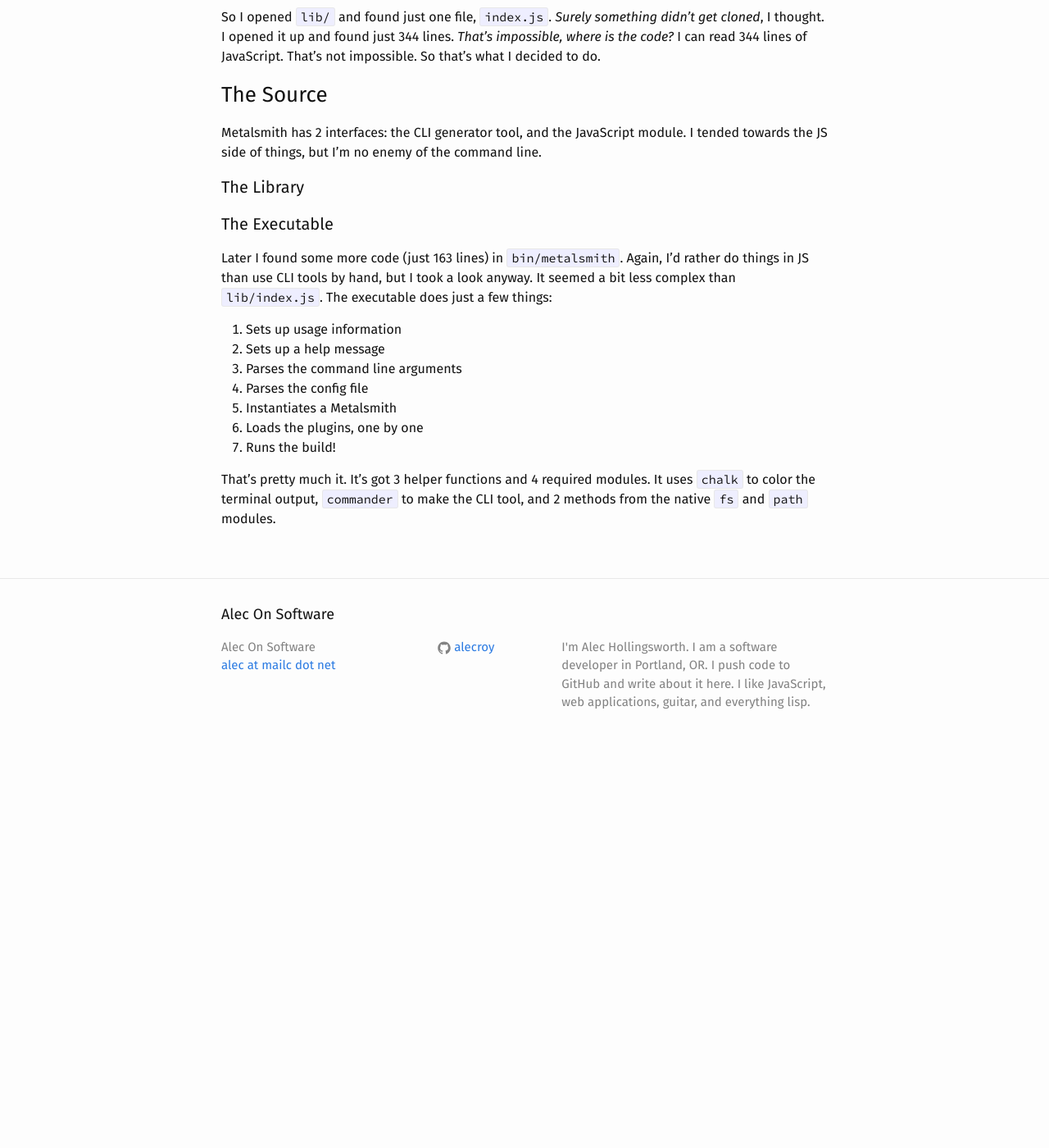
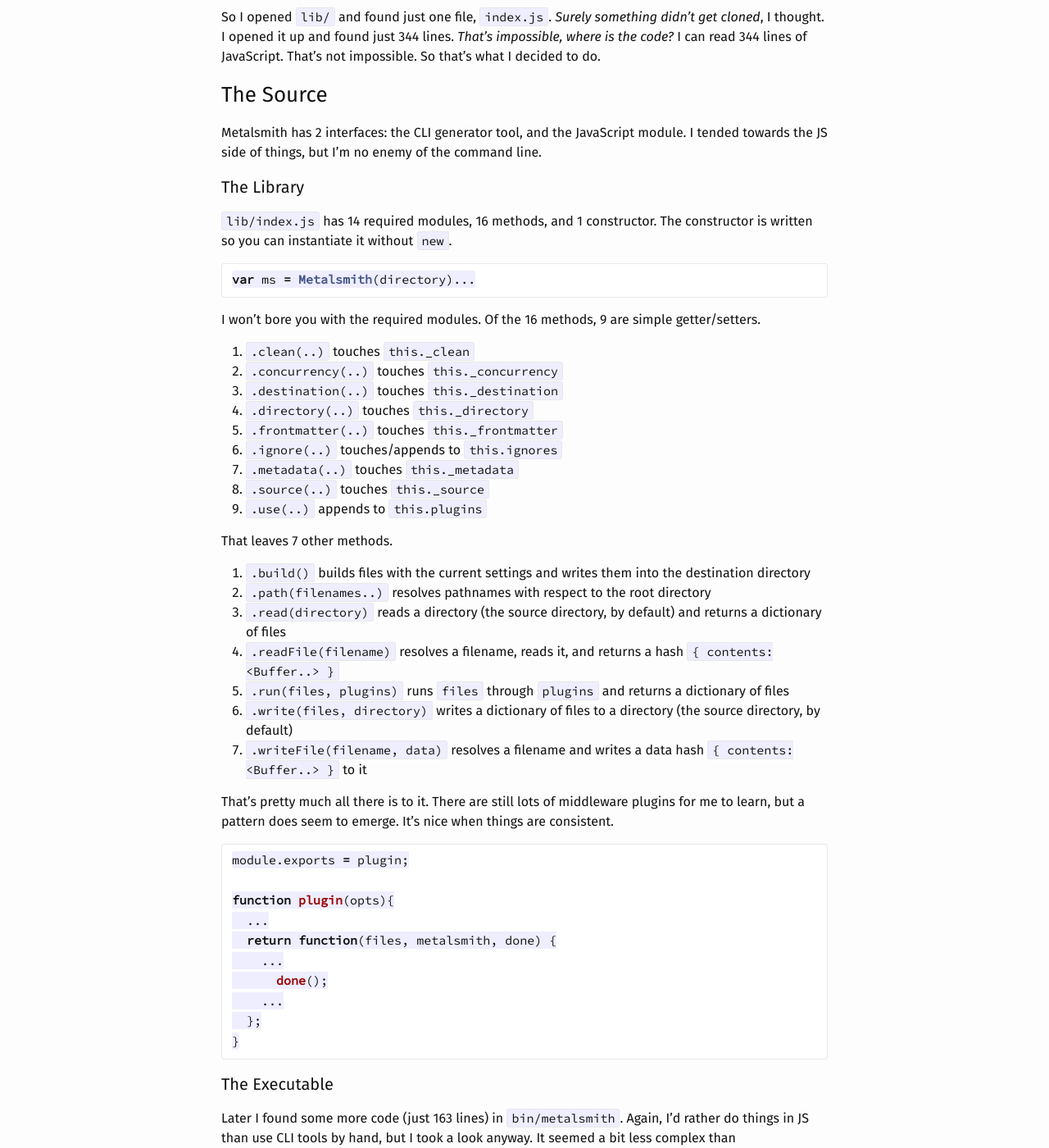
Before and after one commit to alecroy/alecroy.github.io, a Jekyll site: the page built from _posts/2015-05-17-understanding-metalsmith.md, in a window 1280 px wide and 1400 px high, scrolled down 1417 px. Shown: the whole window at 82% size. Built offline with Jekyll 4.4.1, drawn with Linux system fonts in a browser that asks for light colours; Markdown is read by kramdown in place of the engine named in the settings; before the commit the page ends 2345 px from its top, so only the background shows below that; some of the changed text lies outside the part shown.

Commit message:
finish post: Understanding Metalsmith

```diff
--- a/_posts/2015-05-17-understanding-metalsmith.md
+++ b/_posts/2015-05-17-understanding-metalsmith.md
@@ -40,7 +40,7 @@ The DIY theming seemed a bit spartan, but it does give you some freedom.  It's l
 
 I found a series of good blog [posts by Mike Valstar][valstar] discussing Metalsmith.  He mentioned looking at the source code as a good way to understand what it did.  I didn't feel like I *got it* from just reading the documentation, so I thought I'd give it a try.
 
-Usually, diving into the source just to read it is not a rewarding experience.  I hate getting lost in 2000-line files.  I could not have been more wrong about Metalsmith.  I [cloned their repository][metal-gh] and looked at their `index.js`.  Like a lot of projects, it was just a thin wrapper over the `lib/` directory.
+Diving into the source just to read it is not always a rewarding experience.  Not so! with Metalsmith.  I [cloned their repository][metal-gh] and looked at their `index.js`.  Like a lot of projects, it was just a thin wrapper over the `lib/` directory.
 
 ~~~javascript
 module.exports = require('./lib');
@@ -54,6 +54,49 @@ Metalsmith has 2 interfaces: the CLI generator tool, and the JavaScript module.
 
 #### The Library
 
+`lib/index.js` has 14 required modules, 16 methods, and 1 constructor.  The constructor is written so you can instantiate it without `new`.
+
+~~~javascript
+var ms = Metalsmith(directory)...
+~~~
+
+I won't bore you with the required modules.  Of the 16 methods, 9 are simple getter/setters.
+
+1.  `.clean(..)` touches `this._clean`
+1.  `.concurrency(..)` touches `this._concurrency`
+1.  `.destination(..)` touches `this._destination`
+1.  `.directory(..)` touches `this._directory`
+1.  `.frontmatter(..)` touches `this._frontmatter`
+1.  `.ignore(..)` touches/appends to `this.ignores`
+1.  `.metadata(..)` touches `this._metadata`
+1.  `.source(..)` touches `this._source`
+1.  `.use(..)` appends to `this.plugins`
+
+That leaves 7 other methods.
+
+1.  `.build()` builds files with the current settings and writes them into the destination directory
+1.  `.path(filenames..)` resolves pathnames with respect to the root directory
+1.  `.read(directory)` reads a directory (the source directory, by default) and returns a dictionary of files
+1.  `.readFile(filename)` resolves a filename, reads it, and returns a hash `{ contents: <Buffer..> }`
+1.  `.run(files, plugins)` runs `files` through `plugins` and returns a dictionary of files
+1.  `.write(files, directory)` writes a dictionary of files to a directory (the source directory, by default)
+1.  `.writeFile(filename, data)` resolves a filename and writes a data hash `{ contents: <Buffer..> }` to it
+
+That's pretty much all there is to it.  There are still lots of middleware plugins for me to learn, but a pattern does seem to emerge.  It's nice when things are consistent.
+
+~~~javascript
+module.exports = plugin;
+
+function plugin(opts){
+  ...
+  return function(files, metalsmith, done) {
+    ...
+      done();
+    ...
+  };
+}
+~~~
+
 #### The Executable
 
 Later I found some more code (just 163 lines) in `bin/metalsmith`.  Again, I'd rather do things in JS than use CLI tools by hand, but I took a look anyway.  It seemed a bit less complex than `lib/index.js`.  The executable does just a few things:
@@ -66,11 +109,17 @@ Later I found some more code (just 163 lines) in `bin/metalsmith`.  Again, I'd r
 1.  Loads the plugins, one by one
 1.  Runs the build!
 
-That's pretty much it.  It's got 3 helper functions and 4 required modules.  It uses `chalk` to color the terminal output, `commander` to make the CLI tool, and 2 methods from the native `fs` and `path` modules.
+That's pretty much it.  It's got 3 helper functions and 4 required modules.  It uses `chalk` to color the terminal output, `commander` to make the CLI tool, and 2 methods from the native `fs` and `path` modules.  The helper functions, `fatal(msg, stack)`, `log(msg)`, and `normalize(obj)` aren't too lengthy.
+
+## Finis
+
+Hopefully I didn't get too much wrong.  I just found this tool today, so surely my views are subject to change.  Thanks to [Mike Valstar][valstar-home] for inspiring me to read the source,  and to [Segment][segment] for writing such a nice little piece of JavaScript.  Happy hacking.
 
 [st-gen]: http://staticgen.com
 [asmbl]: http://assemble.io
 [hexo]: http://hexo.io
 [metal]: http://metalsmith.io
 [metal-gh]: https://github.com/segmentio/metalsmith/
-[valstar]: http://mikevalstar.com/post/metalsmith-templating/
+[valstar]: http://mikevalstar.com/post/getting-started/
+[valstar-home]: http://mikevalstar.com/
+[segment]: https://segment.com/
```
